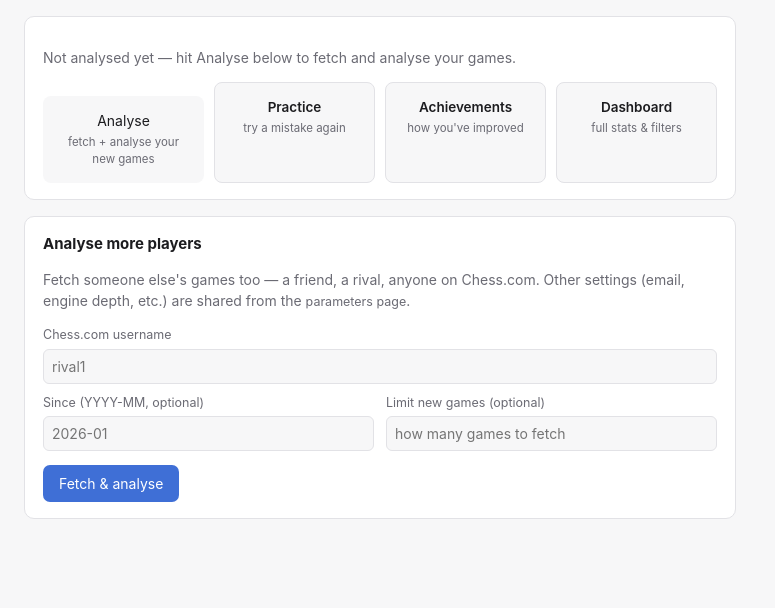
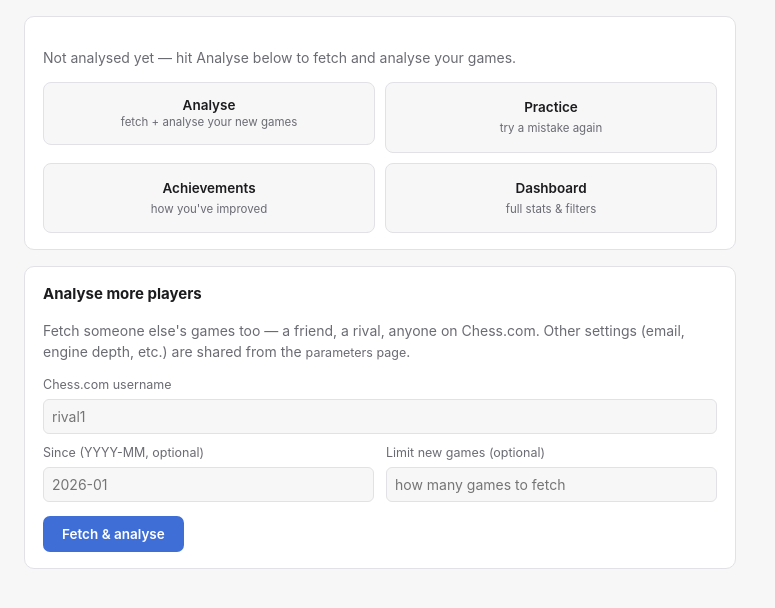
Before and after one commit to vincvloo/Chess-Error-Tracker, a FastAPI app: template chess_tracker/web/templates/home.html in a window 1280 px wide. Shown: the part 60-668 px from the top of the page, without its empty margins (0-775 px from the left). Run offline with FastAPI, Linux system fonts and the light colour scheme; the template is opened without the code that fills it, so the values that code supplies are empty.

Commit message:
Establish one consistent button system across the app
Found while actually using the merged app: buttons and links doing
peer-weight actions rendered completely differently (e.g. "Try again" was
a solid filled button next to "Next position", a bare underlined text
link), the home page's 4 action cards awkwardly wrapped to 3-then-1 at
typical width, and Dashboard/Achievements/Settings had no way back to
Home (only Practice did, from the previous fix).

- base.html: one button system shared by every page -- .btn (solid,
  primary), .btn-secondary (outlined, same size/weight, for a peer but
  less prominent action), and .actioncard (the home page's big nav
  tiles), all with consistent padding/radius/font regardless of whether
  the element is a <button> or an <a>. .actions now a fixed 2-column grid
  (a clean 2x2 for the 4 hub actions) instead of auto-fit, which was
  leaving the 4th card orphaned on its own row. A shared .backnav style
  for the "<- Home" breadcrumb now used consistently everywhere.
- home.html: removed the inline-style hack the Analyse button needed to
  fight the old .actioncard/button conflict.
- practice.html: Try again and <- Previous are now .btn-secondary, Next
  position is .btn -- same visual family, different weight, instead of
  one heavy button next to a bare link.
- achievements.html, settings.html: added the missing "<- Home" link.
- dashboard_template.html: added "<- Home" too, but conditionally -- this
  same HTML is also the fully standalone --export-html file opened with
  no server at all, where a link to "/" would be dead. A tiny inline
  script only reveals it when location.protocol is actually http(s),
  verified against both a live /dashboard request and a fresh
  --export-html output.

Verified in the browser across home, practice (category picker and an
active position), achievements, settings, and both the live and
freshly-exported-standalone dashboard -- no console errors, and confirmed
the exported file still doesn't show the (correctly hidden) Home link.

Co-Authored-By: Claude Sonnet 5 <noreply@anthropic.com>

```diff
--- a/chess_tracker/web/templates/achievements.html
+++ b/chess_tracker/web/templates/achievements.html
@@ -2,6 +2,7 @@
 {% block title %}Achievements - Chess Error Tracker{% endblock %}
 {% block content %}
 <div class="panel">
+  <div class="backnav"><a href="/">&larr; Home</a></div>
   <h2>{{ username }}</h2>
   {% if empty %}
   <p class="muted">No stored games for {{ username }} yet — nothing to show here until you
--- a/chess_tracker/web/templates/base.html
+++ b/chess_tracker/web/templates/base.html
@@ -35,10 +35,21 @@ input, select { font: inherit; padding: 6px 8px; border-radius: 6px; border: 1px
   background: var(--bg); color: var(--text); width: 100%; }
 .row { display: flex; gap: 12px; flex-wrap: wrap; }
 .row > div { flex: 1; min-width: 120px; }
-button { font: inherit; padding: 8px 16px; border-radius: 7px; border: none;
-  background: var(--accent); color: #fff; cursor: pointer; margin-top: 14px; }
-button:hover { opacity: 0.9; }
-button:disabled { opacity: 0.5; cursor: default; }
+/* One button system, applied consistently whether the control is a real
+   <button> (a JS/form action) or an <a> styled to match (a navigation
+   action of equal weight) -- peer actions should never look different
+   just because of which HTML element happened to implement them. */
+button, .btn, .btn-secondary { font: inherit; padding: 9px 18px; border-radius: 7px;
+  border: 1px solid transparent; cursor: pointer; font-weight: 600; font-size: 13.5px;
+  text-decoration: none; display: inline-flex; align-items: center; justify-content: center;
+  line-height: 1.2; white-space: nowrap; }
+button, .btn { background: var(--accent); color: #fff; }
+button:hover, .btn:hover { opacity: 0.9; }
+button:disabled, .btn:disabled { opacity: 0.5; cursor: default; }
+button { margin-top: 14px; }
+.btn-secondary { background: var(--panel); border-color: var(--border); color: var(--text); }
+.btn-secondary:hover { opacity: 1; border-color: var(--accent); color: var(--accent); }
+.btnrow { display: flex; gap: 10px; flex-wrap: wrap; align-items: center; margin-top: 14px; }
 .error { background: var(--danger-soft); color: var(--danger); border-radius: 8px;
   padding: 10px 14px; margin-bottom: 14px; font-size: 13px; white-space: pre-wrap; }
 a.button-link { display: inline-block; margin-top: 4px; font-size: 12.5px; color: var(--accent); }
@@ -46,12 +57,15 @@ a.button-link { display: inline-block; margin-top: 4px; font-size: 12.5px; color
 .headerrow { display: flex; justify-content: space-between; align-items: baseline; }
 .navlink { font-size: 12.5px; color: var(--muted); text-decoration: none; }
 .navlink:hover { color: var(--accent); }
-.actions { display: grid; grid-template-columns: repeat(auto-fit, minmax(150px, 1fr));
-  gap: 10px; margin-top: 4px; }
-.actioncard { display: block; background: var(--bg); border: 1px solid var(--border);
-  border-radius: 8px; padding: 14px; text-align: center; text-decoration: none;
-  color: var(--text); font-weight: 600; font-size: 13.5px; }
-.actioncard:hover { border-color: var(--accent); color: var(--accent); }
+.backnav { margin-bottom: 8px; font-size: 12.5px; }
+.backnav a { color: var(--muted); text-decoration: none; }
+.backnav a:hover { color: var(--accent); }
+.actions { display: grid; grid-template-columns: repeat(2, 1fr); gap: 10px; margin-top: 4px; }
+@media (max-width: 420px) { .actions { grid-template-columns: 1fr; } }
+.actioncard { display: block; width: 100%; margin: 0; background: var(--bg);
+  border: 1px solid var(--border); border-radius: 8px; padding: 14px; text-align: center;
+  text-decoration: none; color: var(--text); font-weight: 600; font-size: 13.5px; }
+.actioncard:hover { opacity: 1; border-color: var(--accent); color: var(--accent); }
 .actioncard .sub { display: block; font-weight: 400; color: var(--muted); font-size: 11.5px;
   margin-top: 3px; }
 </style>
--- a/chess_tracker/web/templates/home.html
+++ b/chess_tracker/web/templates/home.html
@@ -41,7 +41,7 @@
       <input type="hidden" name="threads" value="{{ settings.threads }}">
       <input type="hidden" name="pause" value="{{ settings.pause }}">
       <input type="hidden" name="min_loss" value="{{ settings.min_loss }}">
-      <button type="submit" class="actioncard" style="width:100%;border:none;cursor:pointer;font:inherit">
+      <button type="submit" class="actioncard">
         Analyse<span class="sub">fetch + analyse your new games</span>
       </button>
     </form>
--- a/chess_tracker/web/templates/settings.html
+++ b/chess_tracker/web/templates/settings.html
@@ -1,6 +1,7 @@
 {% extends "base.html" %}
 {% block title %}Settings - Chess Error Tracker{% endblock %}
 {% block content %}
+<div class="backnav"><a href="/">&larr; Home</a></div>
 {% if needs_email %}
 <div class="error">An email is required by Chess.com before fetching games. Set it below, then try Analyse again.</div>
 {% endif %}
```
Also changed, not shown: chess_tracker/templates/dashboard_template.html (+12 -0 lines), chess_tracker/web/templates/practice.html (+12 -10 lines).
